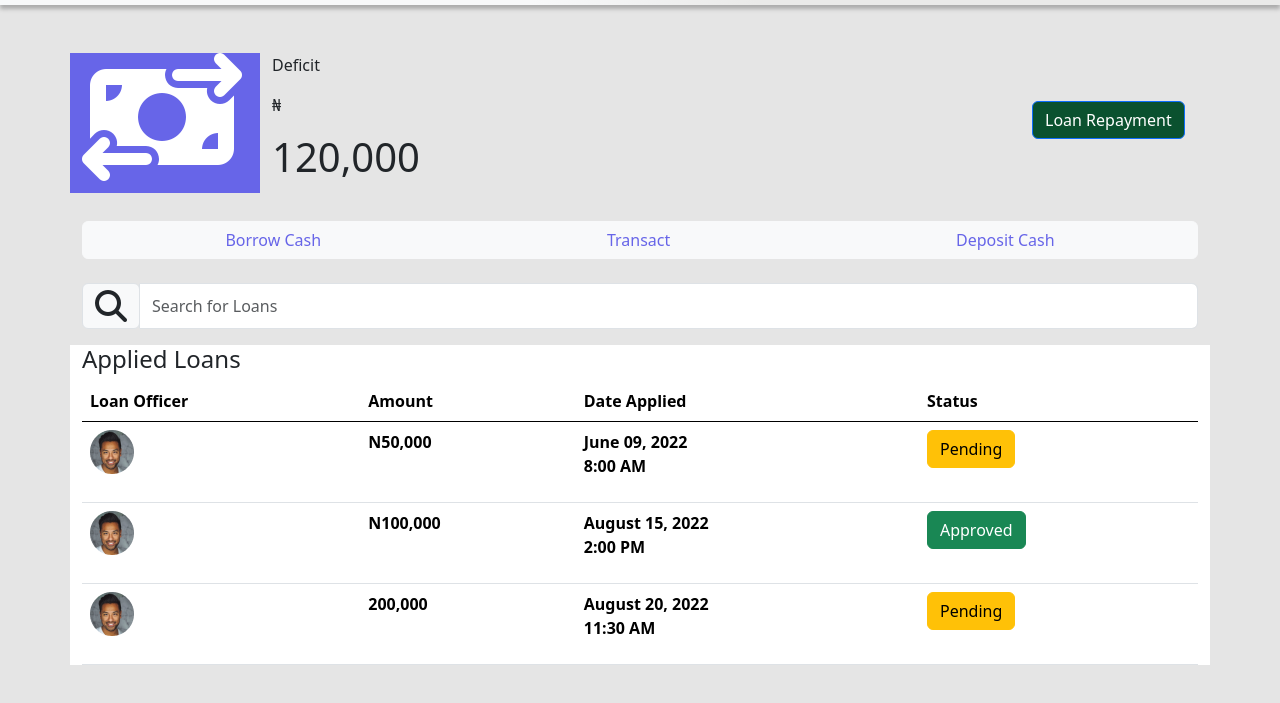
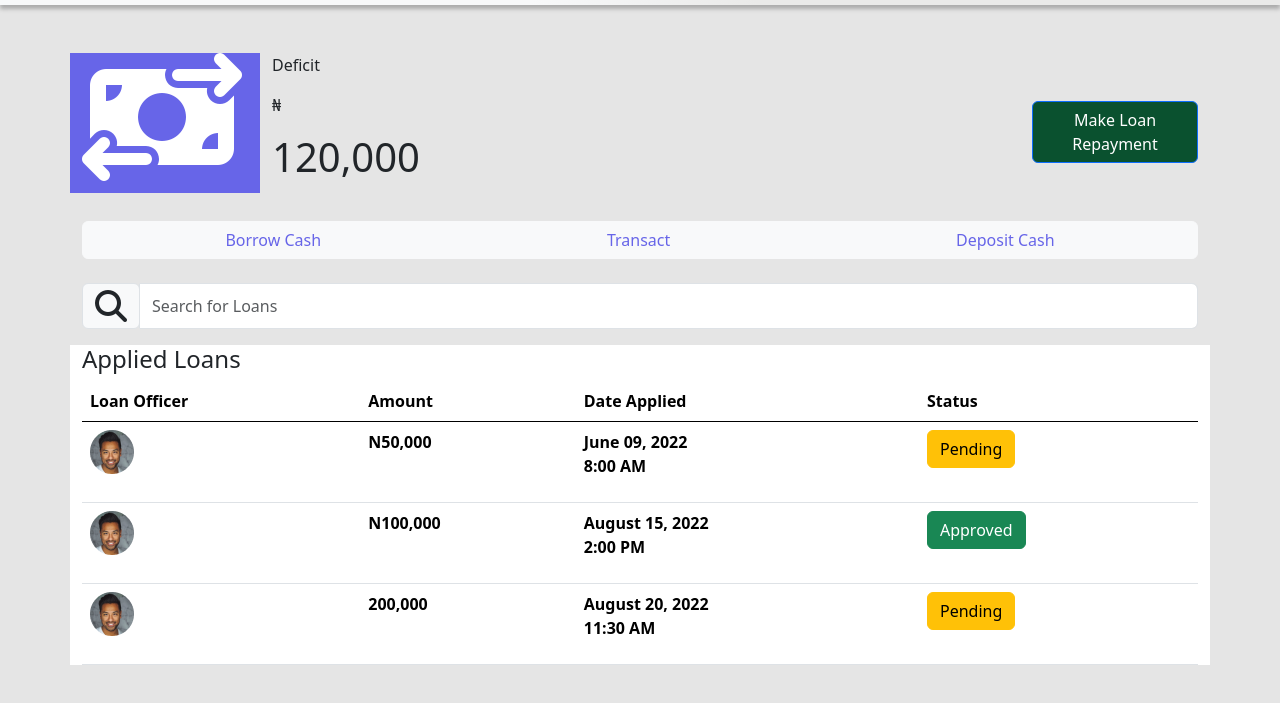
Before and after one commit to Obumezi/rocket-lending, a website: page page-links/userDashboard.html in a window 1280 px wide. Shown: the part 53-756 px from the top of the page. Drawn offline with nearby package versions, Linux system fonts and the light colour scheme.

Commit message:
fixed loan payment mesaage

```diff
--- a/page-links/userDashboard.html
+++ b/page-links/userDashboard.html
@@ -113,7 +113,7 @@
                 <br />
                 <button type="button" class="btn btn-primary" style="background-color: #0a512f" data-bs-toggle="modal"
                     data-bs-target="#exampleModal">
-                    Loan Repayment
+                    Make Loan Repayment
                 </button>
                 <br />
 
```
